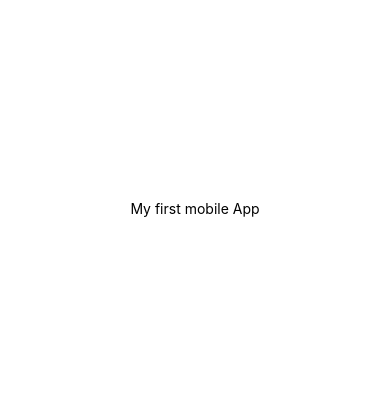
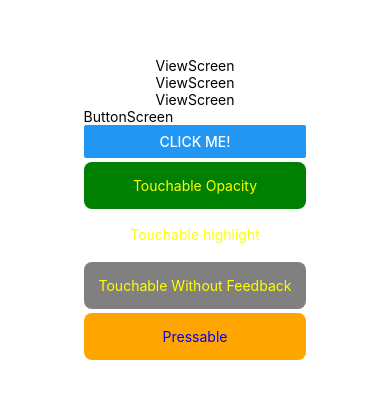
Before and after one commit to rizqul/react-native-lab, a React Native app: screen / in a window 390 px wide. Shown: the part 214-612 px from the top of the page. Built offline with nearby package versions, Linux system fonts and the light colour scheme.

Commit message:
[FEATURE] add button type in react native

```diff
--- a/App.tsx
+++ b/App.tsx
@@ -1,10 +1,13 @@
 import { StatusBar } from "expo-status-bar";
 import { StyleSheet, Text, View } from "react-native";
+import ViewScreen from "./src/ViewScreen";
+import ButtonScreen from "./src/ButtonScreen";
 
 export default function App() {
   return (
     <View style={styles.container}>
-      <Text>My first mobile App</Text>
+      <ViewScreen />
+      <ButtonScreen />
       <StatusBar style="auto" />
     </View>
   );
--- /dev/null
+++ b/src/ButtonScreen.tsx
@@ -0,0 +1,45 @@
+import { View, Text, Button, TouchableOpacity, TouchableHighlight, Alert, TouchableWithoutFeedback, Pressable } from "react-native";
+import React from "react";
+
+const ButtonScreen = () => {
+  return (
+    <View>
+      <Text>ButtonScreen</Text>
+
+      {/* 1. Button */}
+      <View>
+        <Button title="click me!" onPress={() => console.log("Button clicked!")} />
+      </View>
+
+      {/* 2. TouchableOpacity */}
+      <View>
+        <TouchableOpacity style={{ backgroundColor: "green", padding: 15, borderRadius: 8, alignItems: "center", marginTop: 4 }}>
+          <Text style={{ color: "yellow" }}>Touchable Opacity</Text>
+        </TouchableOpacity>
+      </View>
+
+      {/* 3. TouchableHighlight */}
+      <View>
+        <TouchableHighlight style={{ padding: 15, borderRadius: 8, alignItems: "center", marginTop: 2 }} underlayColor="lightgray" onPress={() => Alert.alert("Button Pressed")}>
+          <Text style={{ color: "yellow" }}>Touchable highlight</Text>
+        </TouchableHighlight>
+      </View>
+
+      {/* 4. TouchableWithoutFeedback */}
+      <View style={{ backgroundColor: "grey", padding: 15, borderRadius: 8, alignItems: "center", marginTop: 4 }}>
+        <TouchableWithoutFeedback onPress={() => Alert.alert("Button Pressed")}>
+          <Text style={{ color: "yellow" }}>Touchable Without Feedback</Text>
+        </TouchableWithoutFeedback>
+      </View>
+
+      {/* 5. Pressable */}
+      <View>
+        <Pressable style={{ backgroundColor: "orange", padding: 15, borderRadius: 8, alignItems: "center", marginTop: 4 }}>
+          <Text style={{ color: "blue" }}>Pressable</Text>
+        </Pressable>
+      </View>
+    </View>
+  );
+};
+
+export default ButtonScreen;
--- /dev/null
+++ b/src/ViewScreen.tsx
@@ -0,0 +1,14 @@
+import { View, Text } from "react-native";
+import React from "react";
+
+const ViewScreen = () => {
+  return (
+    <View>
+      <Text>ViewScreen</Text>
+      <Text>ViewScreen</Text>
+      <Text>ViewScreen</Text>
+    </View>
+  );
+};
+
+export default ViewScreen;
```
